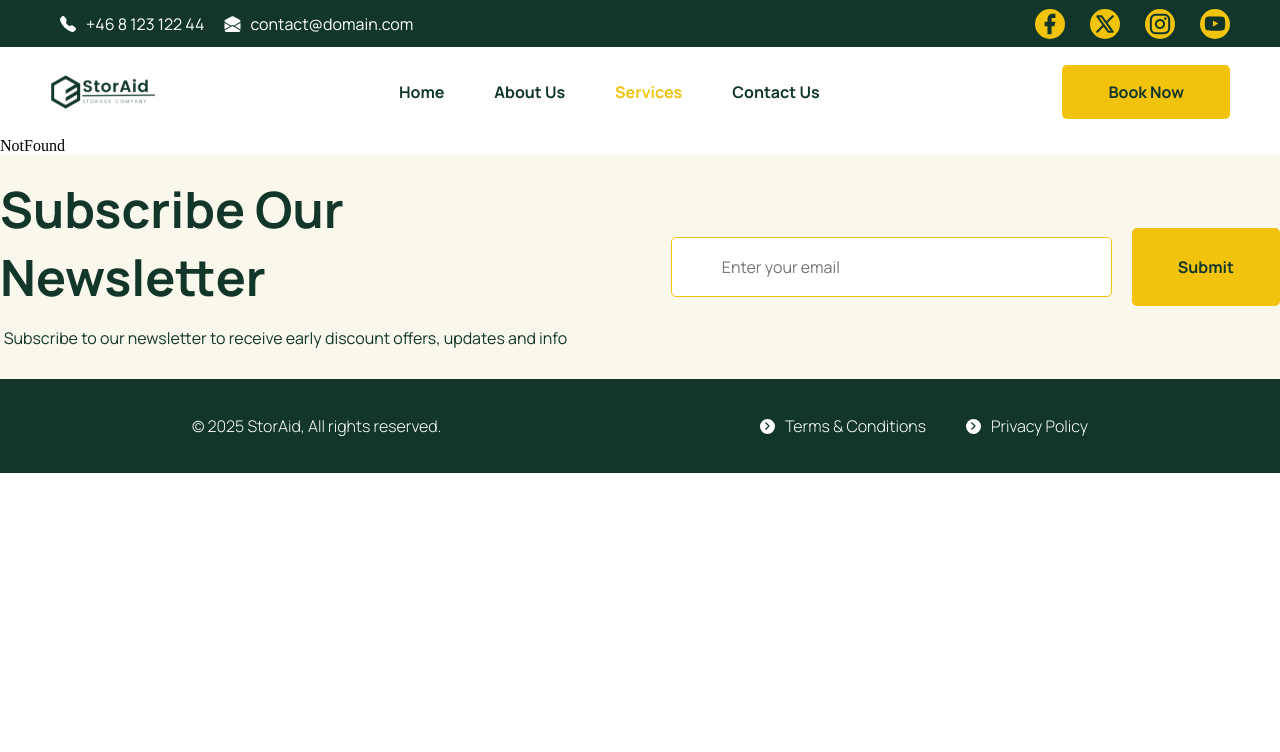
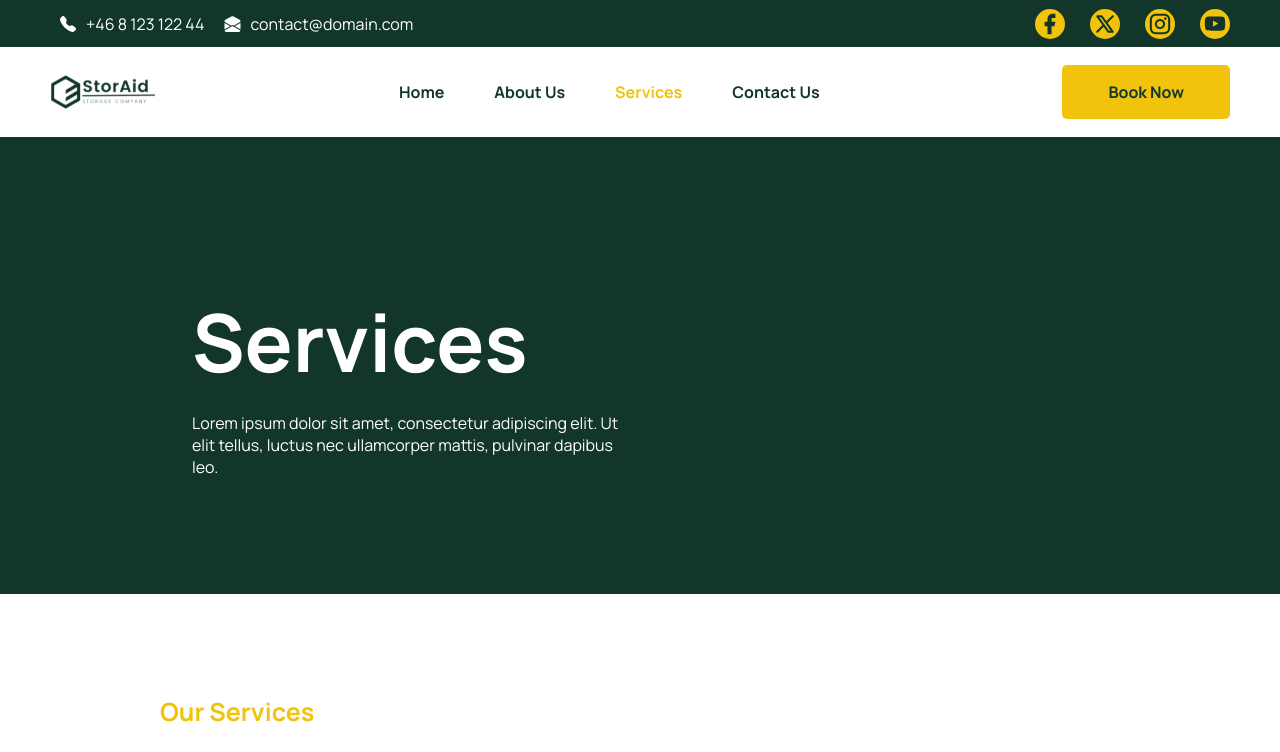
Before and after one commit to Friedbaconz/React-Uppgift, a React (Vite) app: page /ServicePage in a window 1280 px wide. Shown: the top 752 px of the page. Built offline with nearby package versions, Linux system fonts and the light colour scheme; no server answers.

Commit message:
done with Service page

```diff
--- a/src/main.jsx
+++ b/src/main.jsx
@@ -9,6 +9,7 @@ import Subscribe from './components/sections/SubscribeNewsLetter/Subscribe'
 import ContactUsPage from './pages/ContactUsPage'
 import AboutUsPage from './pages/AboutUsPage'
 import HomePage from './pages/HomePage'
+import ServicePage from './pages/ServicePage'
 
 createRoot(document.getElementById('root')).render(
   <StrictMode>
@@ -23,6 +24,7 @@ createRoot(document.getElementById('root')).render(
           <Route path="/" element={<HomePage />} />
           <Route path="/ContactUsPage" element={<ContactUsPage/>} />
           <Route path="/AboutUsPage" element={<AboutUsPage/>} />
+          <Route path="/ServicePage" element={<ServicePage/>} />
           <Route path="*" element={<NotFound />} />
         </Routes>
         <Subscribe/>
--- /dev/null
+++ b/src/pages/ServicePage.jsx
@@ -0,0 +1,18 @@
+import React from 'react'
+import Banner from '../components/sections/Banner/Banner'
+import OurService from '../components/sections/OurService/OurService'
+import Testimonials from '../components/sections/Testimonials/Testimonials'
+import FAQs from '../components/sections/FAQs/FAQs'
+
+function ServicePage() {
+  return (
+    <section>
+        <Banner title="Services" text="Lorem ipsum dolor sit amet, consectetur adipiscing elit. Ut elit tellus, luctus nec ullamcorper mattis, pulvinar dapibus leo."/>
+        <OurService/>
+        <Testimonials/>
+        <FAQs/>
+    </section>
+  )
+}
+
+export default ServicePage
```
